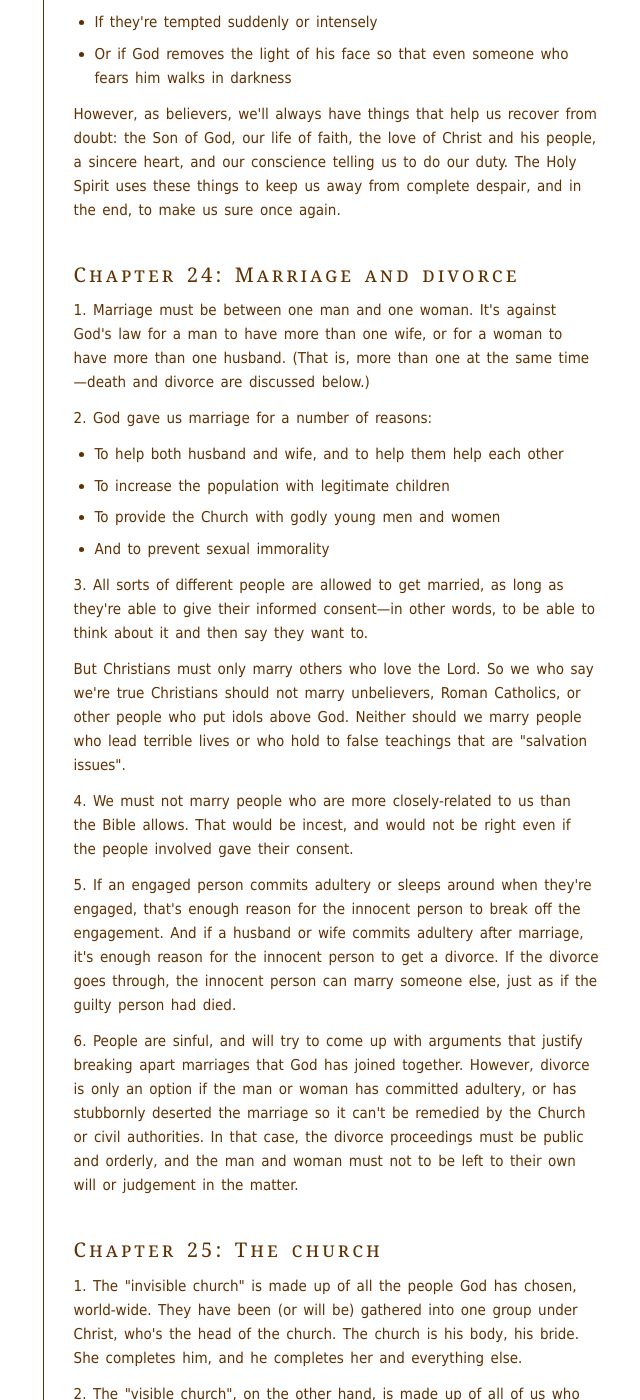
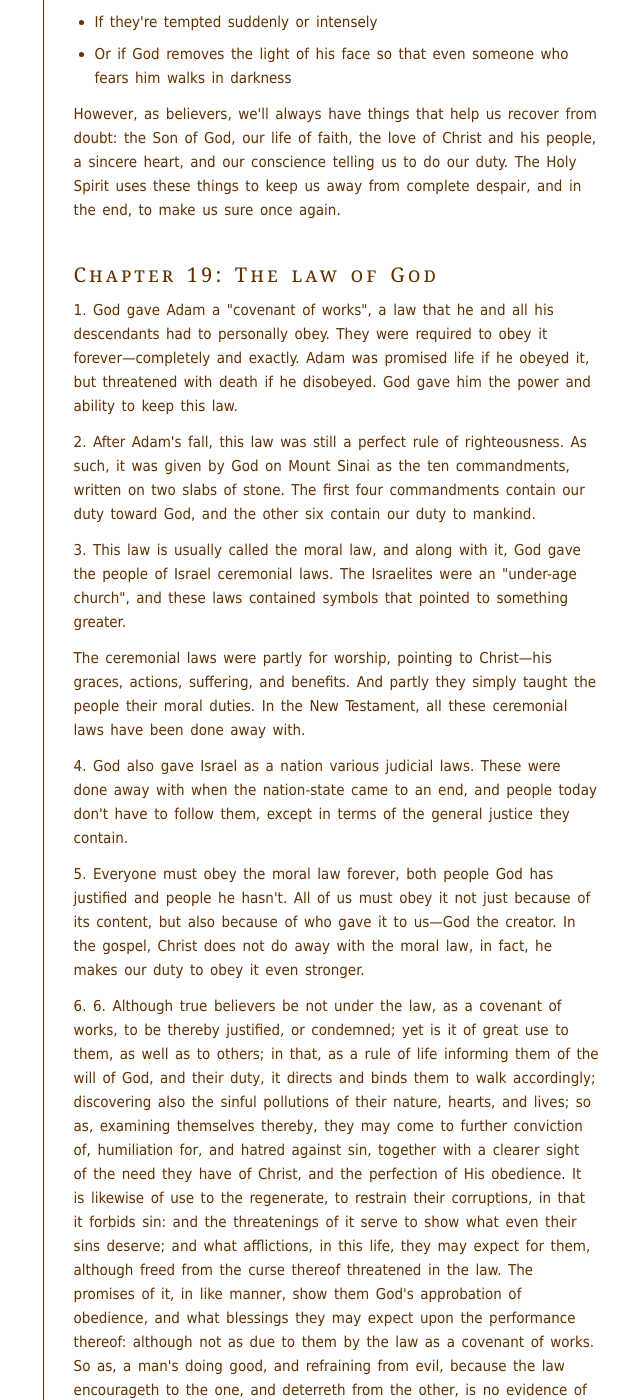
Before and after one commit to benhoyt/benhoyt.github.com, a Jekyll site: the page built from writings-plain-english-westminster.html, in a window 1280 px wide and 1400 px high, scrolled down 19433 px. Shown: the whole window, without its empty margins (391-1031 px from the left). Built offline with Jekyll 4.4.1, drawn with Linux system fonts in a browser that asks for light colours; some of the changed text lies outside the part shown.

Commit message:
Start of chapter 19

```diff
--- a/writings-plain-english-westminster.html
+++ b/writings-plain-english-westminster.html
@@ -439,6 +439,28 @@ permalink: /writings/plain-english-westminster/index.html
 <p>However, as believers, we'll always have things that help us recover from doubt: the Son of God, our life of faith, the love of Christ and his people, a sincere heart, and our conscience telling us to do our duty. The Holy Spirit uses these things to keep us away from complete despair, and in the end, to make us sure once again.</p>
 
 
+<h2 id="chapter19">Chapter 19: The law of God</h2>
+
+<p>1. God gave Adam a "covenant of works", a law that he and all his descendants had to personally obey. They were required to obey it forever—completely and exactly. Adam was promised life if he obeyed it, but threatened with death if he disobeyed. God gave him the power and ability to keep this law.</p>
+
+<p>2. After Adam's fall, this law was still a perfect rule of righteousness. As such, it was given by God on Mount Sinai as the ten commandments, written on two slabs of stone. The first four commandments contain our duty toward God, and the other six contain our duty to mankind.</p>
+
+<p>3. This law is usually called the moral law, and along with it, God gave the people of Israel ceremonial laws. The Israelites were an "under-age church", and these laws contained symbols that pointed to something greater.</p>
+
+<p>The ceremonial laws were partly for worship, pointing to Christ—his graces, actions, suffering, and benefits. And partly they simply taught the people their moral duties. In the New Testament, all these ceremonial laws have been done away with.</p>
+
+<p>4. God also gave Israel as a nation various judicial laws. These were done away with when the nation-state came to an end, and people today don't have to follow them, except in terms of the general justice they contain.</p>
+
+<p>5. Everyone must obey the moral law forever, both people God has justified and people he hasn't. All of us must obey it not just because of its content, but also because of who gave it to us—God the creator. In the gospel, Christ does not do away with the moral law, in fact, he makes our duty to obey it even stronger.</p>
+
+<p>6.
+
+6.  Although true believers be not under the law, as a covenant of works, to be thereby justified, or condemned; yet is it of great use to them, as well as to others; in that, as a rule of life informing them of the will of God, and their duty, it directs and binds them to walk accordingly; discovering also the sinful pollutions of their nature, hearts, and lives; so as, examining themselves thereby, they may come to further conviction of, humiliation for, and hatred against sin, together with a clearer sight of the need they have of Christ, and the perfection of His obedience. It is likewise of use to the regenerate, to restrain their corruptions, in that it forbids sin: and the threatenings of it serve to show what even their sins deserve; and what afflictions, in this life, they may expect for them, although freed from the curse thereof threatened in the law. The promises of it, in like manner, show them God's approbation of obedience, and what blessings they may expect upon the performance thereof: although not as due to them by the law as a covenant of works. So as, a man's doing good, and refraining from evil, because the law encourageth to the one, and deterreth from the other, is no evidence of his being under the law, and, not under grace.
+
+7.  Neither are the forementioned uses of the law contrary to the grace of the Gospel, but do sweetly comply with it; the Spirit of Christ subduing and enabling the will of man to do that freely, and cheerfully, which the will of God, revealed in the law, requireth to be done.
+-----
+
+
 <h2 id="chapter24">Chapter 24: Marriage and divorce</h2>
 
 <p>1. Marriage must be between one man and one woman. It's against God's law for a man to have more than one wife, or for a woman to have more than one husband. (That is, more than one at the same time—death and divorce are discussed below.)</p>
```
